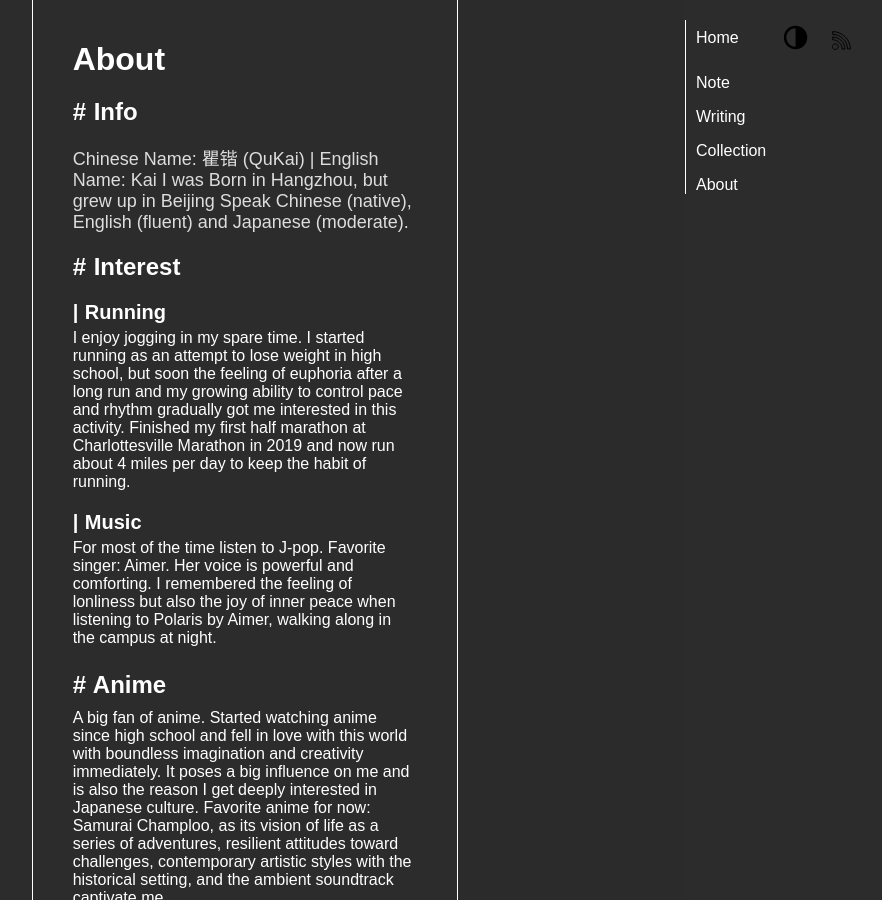
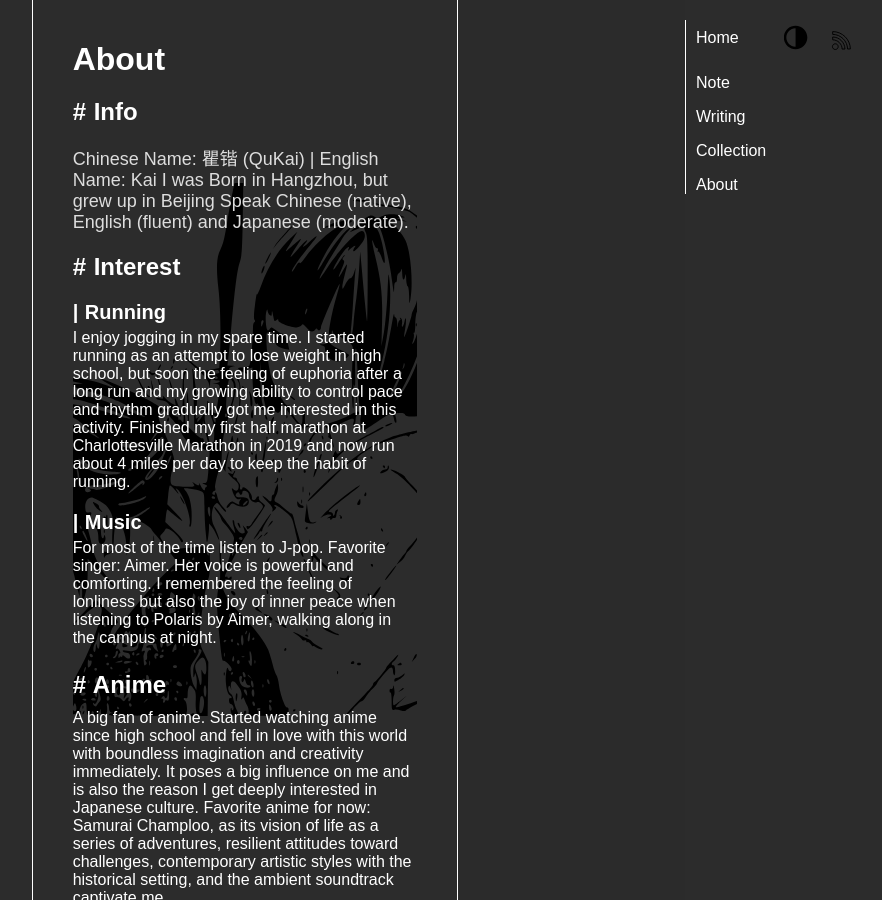
Before and after one commit to faithk7/faithk7.github.io, a Jekyll site: the page built from about.html, in a window 1280 px wide. Shown: the whole page, without its empty margins (395-1277 px from the left). Built offline with Jekyll 4.4.1, drawn with Linux system fonts in a browser that asks for light colours.

Commit message:
t: attempt to include the backround in c-about-container, and it shows a split of second before disappearing

```diff
--- a/assets/about.css
+++ b/assets/about.css
@@ -8,13 +8,15 @@ body.about-page {
     margin: 0;
     padding: 0;
     font-family: Arial, sans-serif;
+    z-index: 1000;
 }
 
 
 .c-about-container {
     margin: 20px;
     border-bottom: 1px solid #555555;
-    z-index: 1;
+    /* z-index: 1; */
+    background: url(/assets/kokoro.svg) no-repeat center center fixed;
 }
 
 .o-about-title {
```
